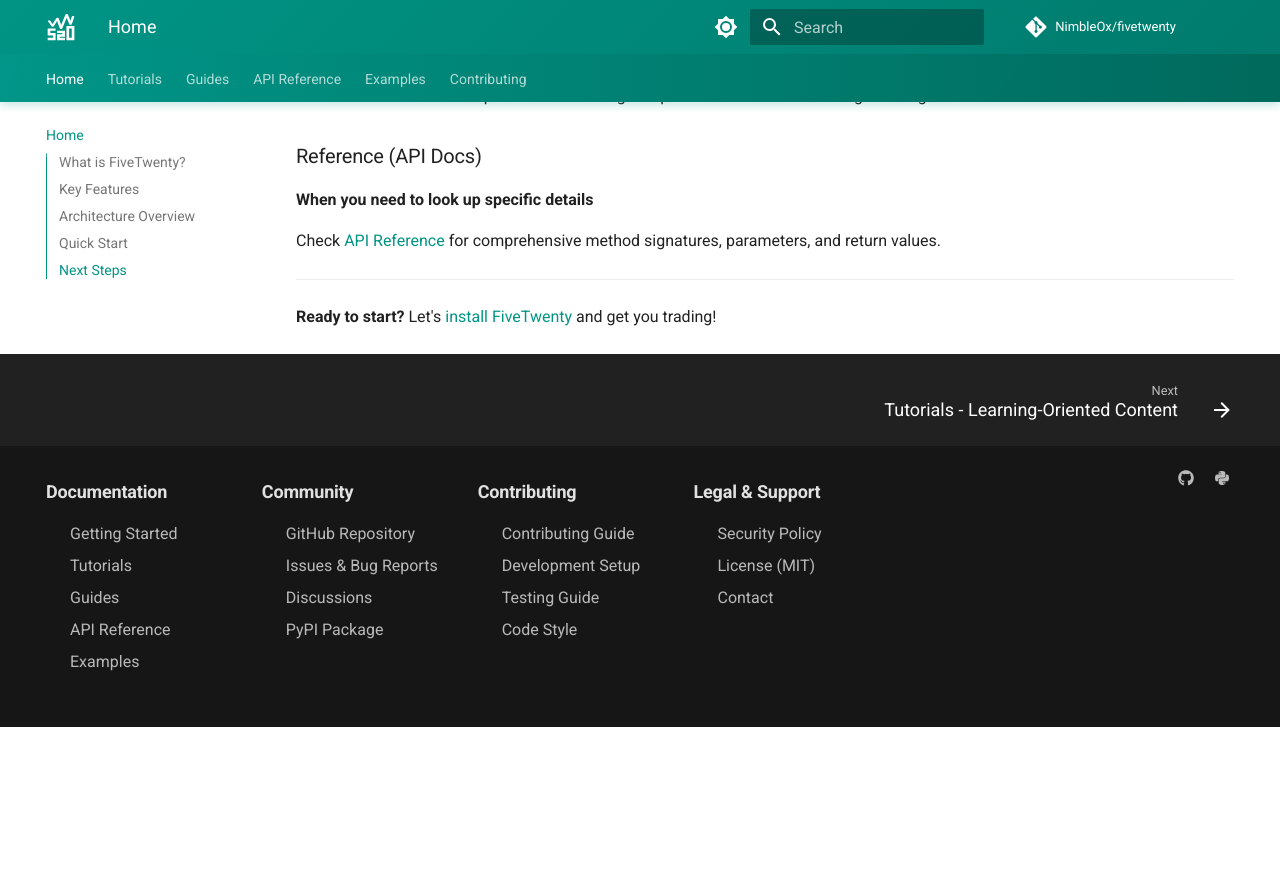
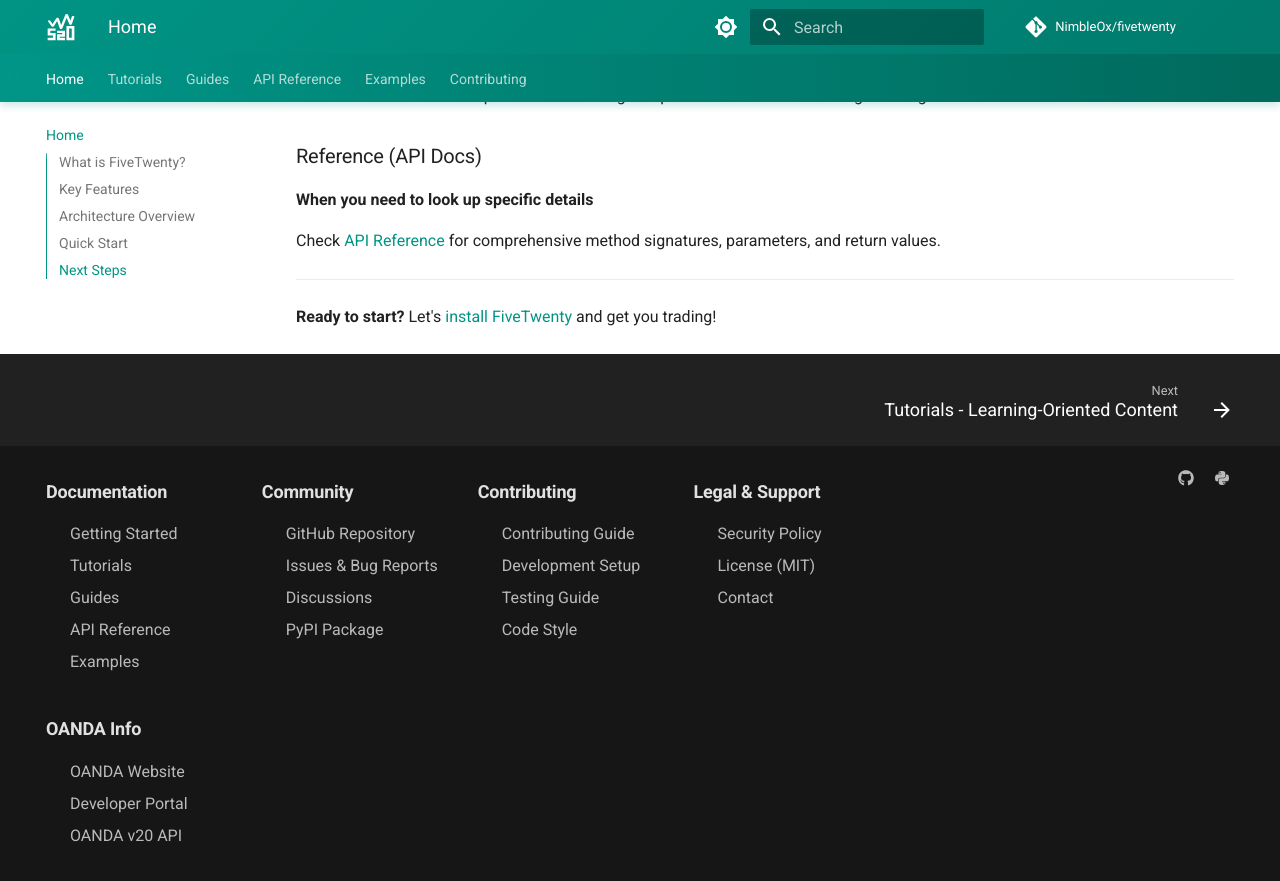
Before and after one commit to NimbleOx/fivetwenty, an MkDocs documentation site: the page built from docs/index.md, in a window 1280 px wide and 900 px high, scrolled down 4102 px. Shown: the top 881 px of the window. Built offline with MkDocs 1.6.1 and Material for MkDocs 9.7.7, drawn with Linux system fonts in a browser that asks for light colours; comment, search, counter and statistics services are not loaded; before the commit the page ends 4829 px from its top, so only the background shows below that.

Commit message:
Add OANDA Info links to footer

```diff
--- a/mkdocs.yml
+++ b/mkdocs.yml
@@ -263,4 +263,12 @@ copyright: |
         <li><a href="https://github.com/NimbleOx">Contact</a></li>
       </ul>
     </div>
+    <div class="footer-column">
+      <h4>OANDA Info</h4>
+      <ul>
+        <li><a href="https://www.oanda.com/us-en/">OANDA Website</a></li>
+        <li><a href="https://developer.oanda.com">Developer Portal</a></li>
+        <li><a href="https://developer.oanda.com/rest-live-v20/introduction/">OANDA v20 API</a></li>
+      </ul>
+    </div>
   </div>
```
